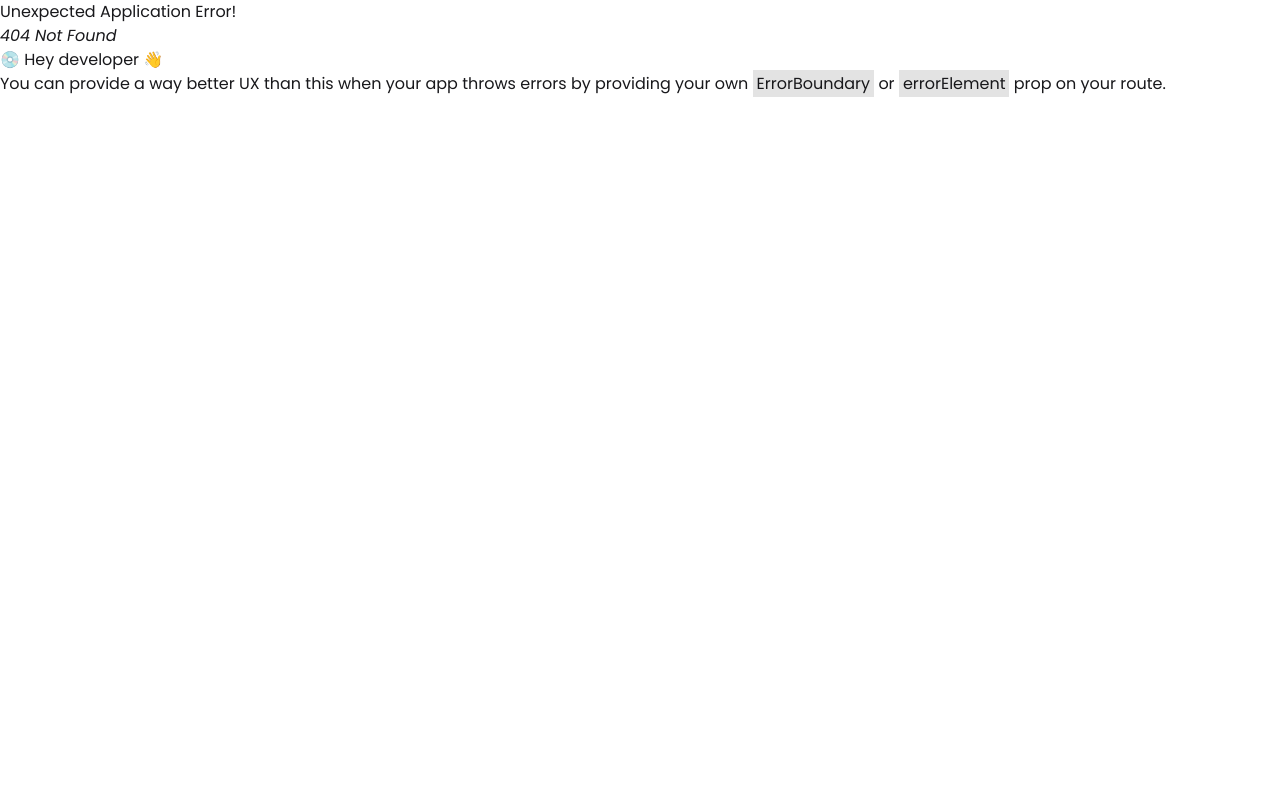
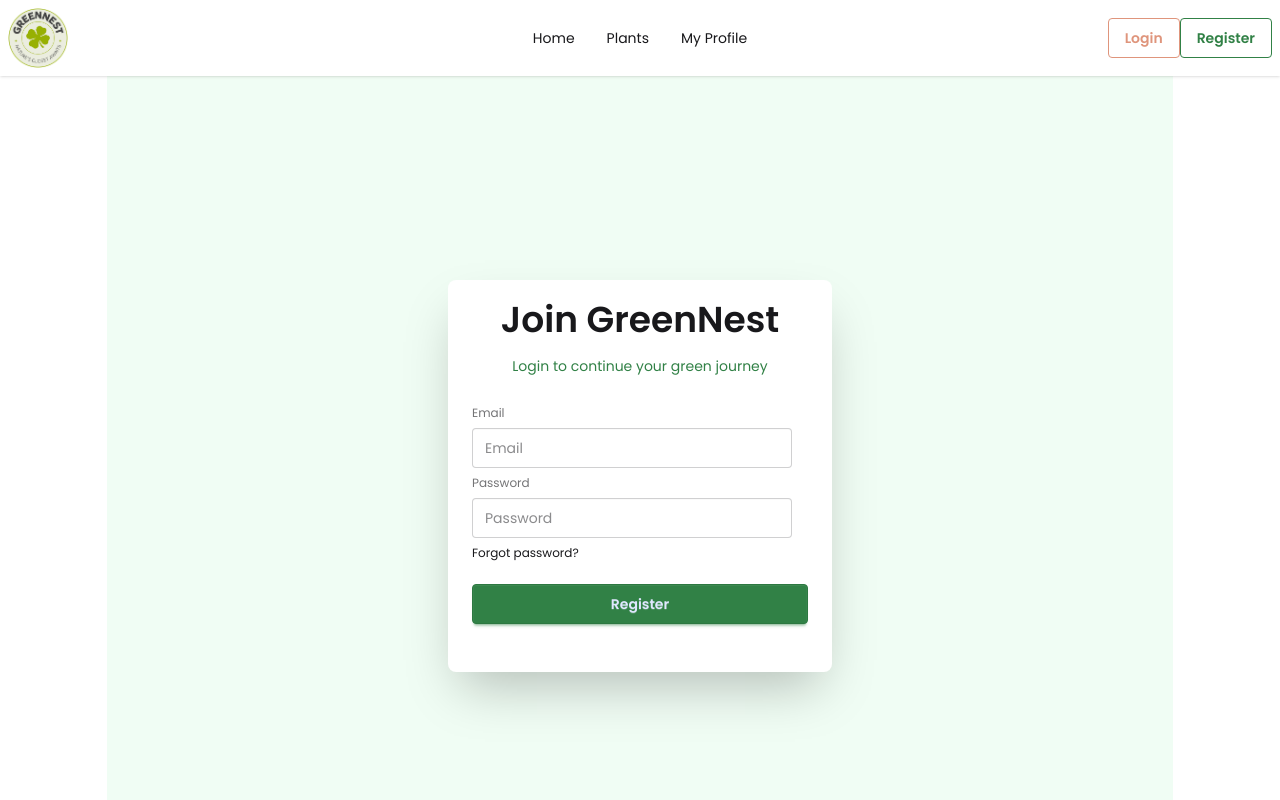
Before and after one commit to shahrufhasan/GreenNest-With-React-and-Auth, a React (Vite) app: page /auth/register in a window 1280 px wide. Before the commit this address had no page. Shown: the top 800 px of the page. Built offline with nearby package versions, Linux system fonts and the light colour scheme.

Commit message:
created login and registration page

```diff
--- a/src/Auth/Login.jsx
+++ b/src/Auth/Login.jsx
@@ -2,8 +2,27 @@ import React from "react";
 
 const Login = () => {
   return (
-    <div>
-      <h1>Login</h1>
+    <div className="flex justify-center min-h-screen items-center">
+      <div className="card bg-base-100 w-full max-w-sm shrink-0 shadow-2xl py-5">
+        <div className="text-center ">
+          <h4 className="font-semibold text-4xl mb-4">Welcome Back</h4>
+          <p className="text-primary text-sm">
+            Login to continue your green journey
+          </p>
+        </div>
+        <form action="" className="card-body">
+          <fieldset className="fieldset">
+            <label className="label">Email</label>
+            <input type="email" className="input" placeholder="Email" />
+            <label className="label">Password</label>
+            <input type="password" className="input" placeholder="Password" />
+            <div>
+              <a className="link link-hover">Forgot password?</a>
+            </div>
+            <button className="btn btn-primary mt-4">Login</button>
+          </fieldset>
+        </form>
+      </div>
     </div>
   );
 };
--- a/src/Auth/Register.jsx
+++ b/src/Auth/Register.jsx
@@ -2,8 +2,27 @@ import React from "react";
 
 const Register = () => {
   return (
-    <div>
-      <h1>Register</h1>
+    <div className="flex justify-center min-h-screen items-center bg-green-50  ">
+      <div className="card bg-base-100 w-full max-w-sm shrink-0 shadow-2xl py-5">
+        <div className="text-center ">
+          <h4 className="font-semibold text-4xl mb-4">Join GreenNest</h4>
+          <p className="text-primary text-sm">
+            Login to continue your green journey
+          </p>
+        </div>
+        <form action="" className="card-body">
+          <fieldset className="fieldset">
+            <label className="label">Email</label>
+            <input type="email" className="input" placeholder="Email" />
+            <label className="label">Password</label>
+            <input type="password" className="input" placeholder="Password" />
+            <div>
+              <a className="link link-hover">Forgot password?</a>
+            </div>
+            <button className="btn btn-primary mt-4">Register</button>
+          </fieldset>
+        </form>
+      </div>
     </div>
   );
 };
--- a/src/Components/Navbar.jsx
+++ b/src/Components/Navbar.jsx
@@ -69,7 +69,12 @@ const Navbar = () => {
       </div>
 
       <div className="navbar-end">
-        <a className="btn btn-outline btn-secondary">Login</a>
+        <Link to="/auth/login" className=" ">
+          <a className="btn btn-outline btn-secondary">Login</a>
+        </Link>
+        <Link to="/auth/register" className="">
+          <a className="btn btn-outline btn-primary">Register</a>
+        </Link>
       </div>
     </div>
   );
--- /dev/null
+++ b/src/Layouts/AuthLayout.jsx
@@ -0,0 +1,22 @@
+import React from "react";
+import Navbar from "../Components/Navbar";
+import Footer from "../Components/Footer";
+import { Outlet } from "react-router";
+
+const AuthLayout = () => {
+  return (
+    <div>
+      <header>
+        <Navbar></Navbar>
+      </header>
+      <main className="min-h-screen max-w-10/12 mx-auto">
+        <Outlet></Outlet>
+      </main>
+      <footer>
+        <Footer></Footer>
+      </footer>
+    </div>
+  );
+};
+
+export default AuthLayout;
--- a/src/Pages/Home/Home.jsx
+++ b/src/Pages/Home/Home.jsx
@@ -35,7 +35,7 @@ const Home = () => {
             Discover our most loved plants, perfect for any places
           </p>
         </div>
-        <div className="grid grid-cols-3 py-4 md:py-8 lg:py-12 gap-5">
+        <div className="grid grid-cols-1 md:grid-cols-2 lg:grid-cols-3 py-4 md:py-8 lg:py-12 gap-5">
           {topPlants.map((plant) => (
             <PlantCard key={plant.id} plant={plant}></PlantCard>
           ))}
--- a/src/Pages/Plants/PlantDetails.jsx
+++ b/src/Pages/Plants/PlantDetails.jsx
@@ -21,7 +21,11 @@ const PlantDetails = () => {
 
   const { plantName, image, category, description, price, careLevel, rating } =
     plant;
-
+  const totalStars = 5;
+  const filledStars = Math.round(rating);
+  const stars = Array.from({ length: totalStars }, (_, i) =>
+    i < filledStars ? "★" : "☆"
+  ).join("");
   return (
     <div className="max-w-4xl mx-auto mt-10 p-5 bg-white shadow-md rounded-xl">
       <img
@@ -34,9 +38,11 @@ const PlantDetails = () => {
       <p className="text-gray-700 mb-3">{description}</p>
       <p className="font-medium mb-2">Category: {category}</p>
       <p className="font-medium mb-2">Care Level: {careLevel}</p>
-      <p className="font-medium mb-2">Rating: {rating} ⭐</p>
-      <h2 className="text-2xl font-bold text-green-700 mt-4">
-        Price: ${price}
+      <p className="font-medium mb-2 ">
+        Rating: <span className="text-yellow-500">{stars}</span>
+      </p>
+      <h2 className="text-2xl font-bold  mt-4">
+        Price: <span className="text-green-700">${price}</span>
       </h2>
     </div>
   );
```
Also changed, not shown: src/Routes/Router.jsx (+17 -0 lines).
